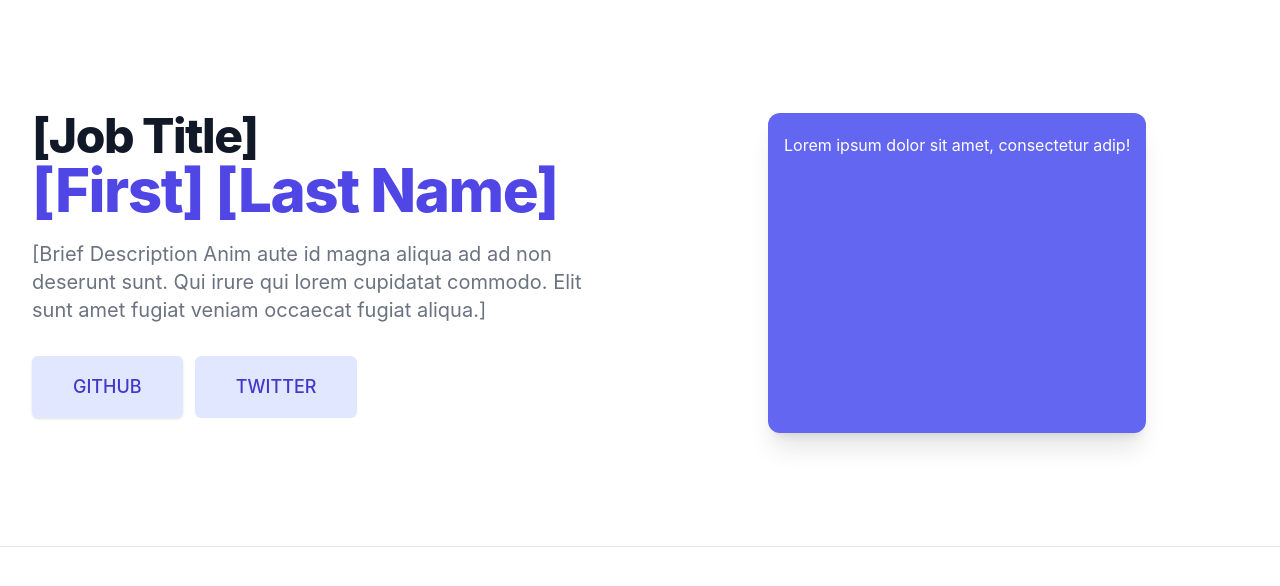
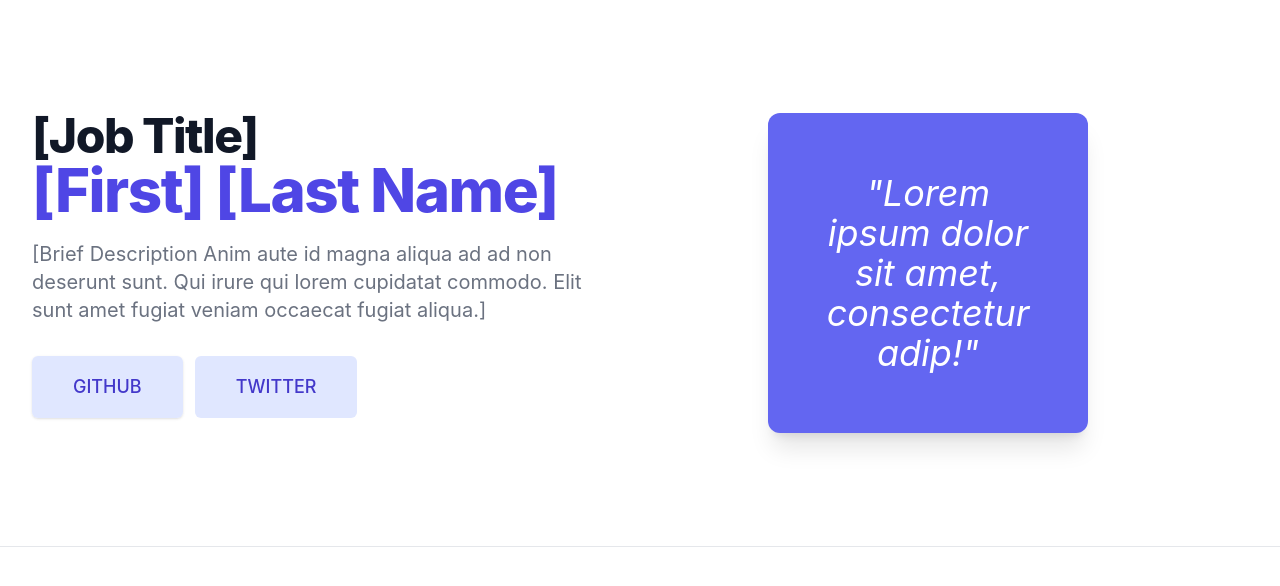
Before and after one commit to khaifahmi99/Serverless-Portfolio, a React (Create React App) app: page / in a window 1280 px wide. Shown: the top 586 px of the page. Built offline with nearby package versions, Linux system fonts and the light colour scheme.

Commit message:
added quote section

```diff
--- a/src/views/Home/Home.tsx
+++ b/src/views/Home/Home.tsx
@@ -34,8 +34,8 @@ const Home = (): JSX.Element => {
                     </div>
                 </div>
                 <div className='items-center justify-center hidden lg:flex'>
-                    <div className="rounded-xl shadow-xl bg-indigo-500 h-80">
-                        <p className="text-white px-4 p-5">Lorem ipsum dolor sit amet, consectetur adip!</p>
+                    <div className="rounded-xl shadow-xl bg-indigo-500 h-80 w-80 flex items-center">
+                        <p className="text-white text-center text-4xl italic p-12">"Lorem ipsum dolor sit amet, consectetur adip!"</p>
                     </div>
                 </div>
             </div>
```
